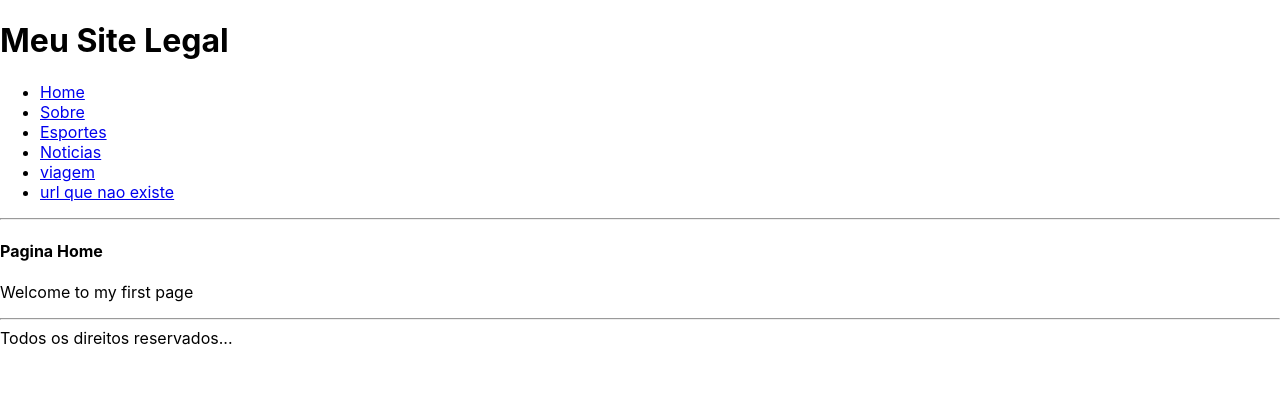
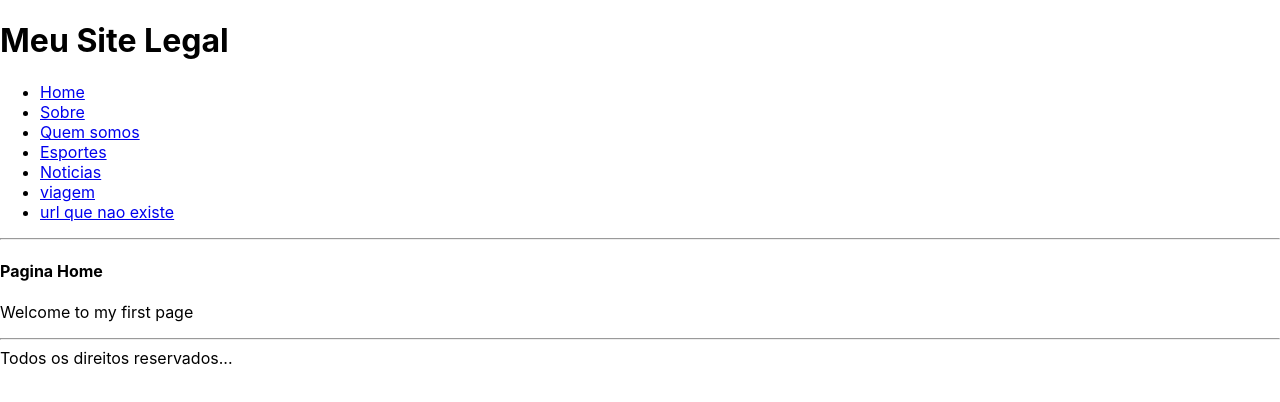
Before and after one commit to kleberkunha/Learning-REACT, a React (Create React App) app: page / in a window 1280 px wide. Shown: the top 402 px of the page. Built offline with nearby package versions, Linux system fonts and the light colour scheme.

Commit message:
Redirect page - Redirecionando Pagina

```diff
--- a/src/App.js
+++ b/src/App.js
@@ -1,10 +1,34 @@
 import React, {useState, useEffect} from 'react';
-import { BrowserRouter, Switch, Route, Link } from 'react-router-dom';
+import { BrowserRouter, Switch, Route, Link, Redirect } from 'react-router-dom';
 import Home from './pages/home';
 import Sobre from './pages/sobre';
 import Categoria from './pages/categoria';
 
 function App (){
+
+
+  /*
+
+  Fazendo redirecionamento de rota;
+  Primeira coisa a fazer é importar REDIRECT;
+  (import { BrowserRouter, Switch, Route, Link, ----->>>>  Redirect  <<<<------ } from 'react-router-dom';)
+
+  depois crie o link
+    <li>
+      <Link to="/quem-somos">Quem somos</Link>
+    </li>
+
+
+
+
+    depois crie a ROTA usando o Redirect que ira dizer para onde sera redirecionado usando o to="NOME da ROUTE para a qual sera redirecionado";
+      <Route path="/quem-somos">
+        <Redirect to="/sobre"/>
+      </Route>
+
+
+
+  */
   return (
     <>
     <BrowserRouter>
@@ -17,6 +41,9 @@ function App (){
           </li>
           <li>
             <Link to="/sobre">Sobre</Link>
+          </li>
+          <li>
+            <Link to="/quem-somos">Quem somos</Link>
           </li>
           <li>
             <Link to="/categoria?tipo=esportes">Esportes</Link>
@@ -40,11 +67,17 @@ function App (){
 
         </Home>
       </Route>
+
       <Route path="/sobre">
         <Sobre>
 
         </Sobre>
       </Route>
+
+      <Route path="/quem-somos">
+        <Redirect to="/sobre"/>
+      </Route>
+
       <Route path="/categoria">
         <Categoria>
 
@@ -60,11 +93,7 @@ function App (){
     </footer>
     </BrowserRouter>
     </>
-    //Para a pagina nao encontrada preciso criar um novo ROUTE mas que o PATH sera "*", isso significa que acceita todas as urls,
-    //o programa vai ler todas as ROUTE de cima ate em baixo, caso a url que tenha sido digitada nao se encontra nos ROUTE especificados entao essa url sera jogada
-    //para o ROUTE "*", que contem uma mensagem direta de "PAGINA NAO ENCONTRADA";
-    //Para realmente criar uma pagina que diz, pagina nao encontrada ou erro404, basta colocar dentro do <ROUTE><NotFoundPage>, criar um ROUTE como os outros mas que sera indicado para pagina de erro
-    //a mesma coisa como as outras paginas,/pages/notfoundpage.js;
+
   );
 }
 
```
